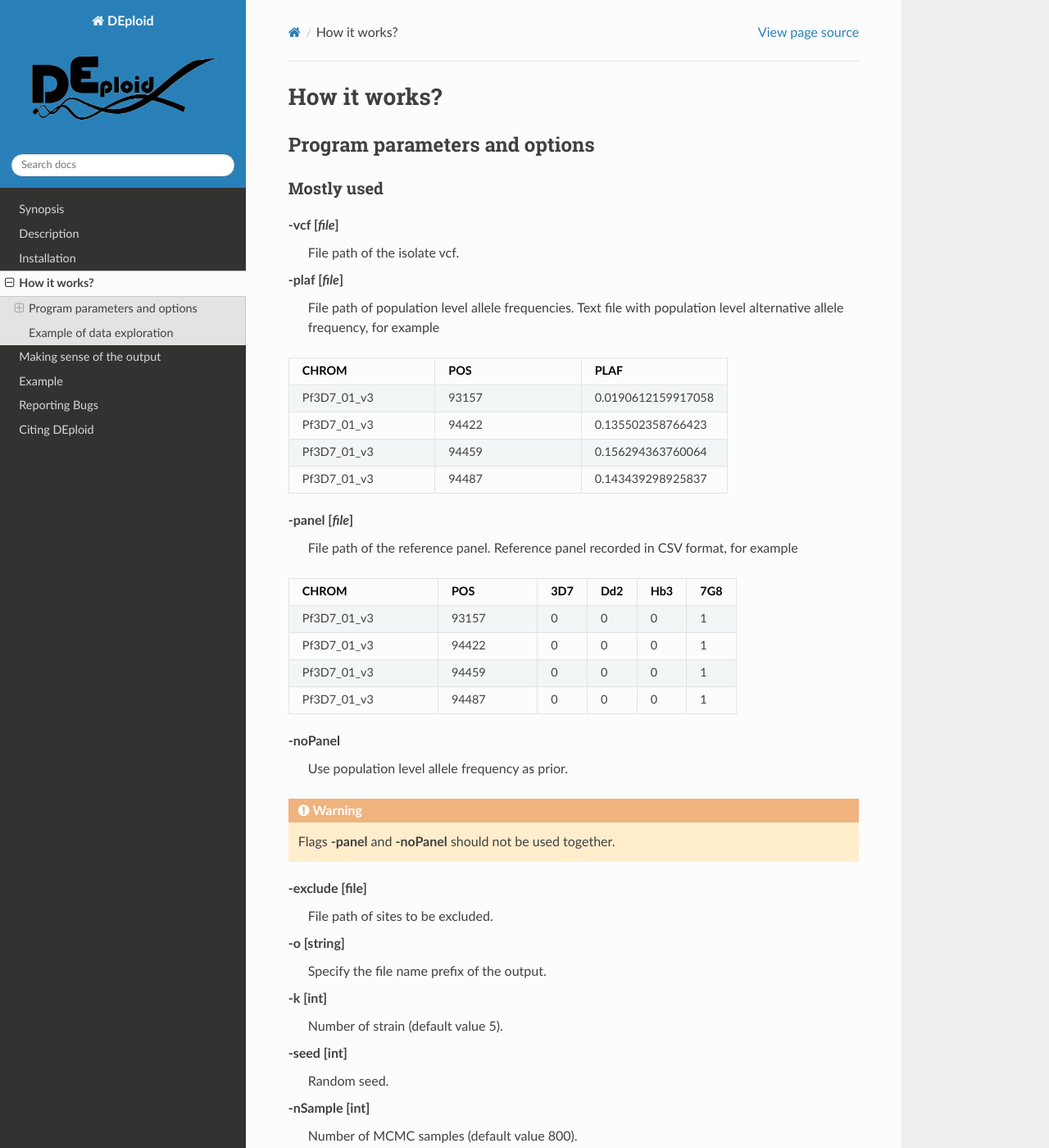
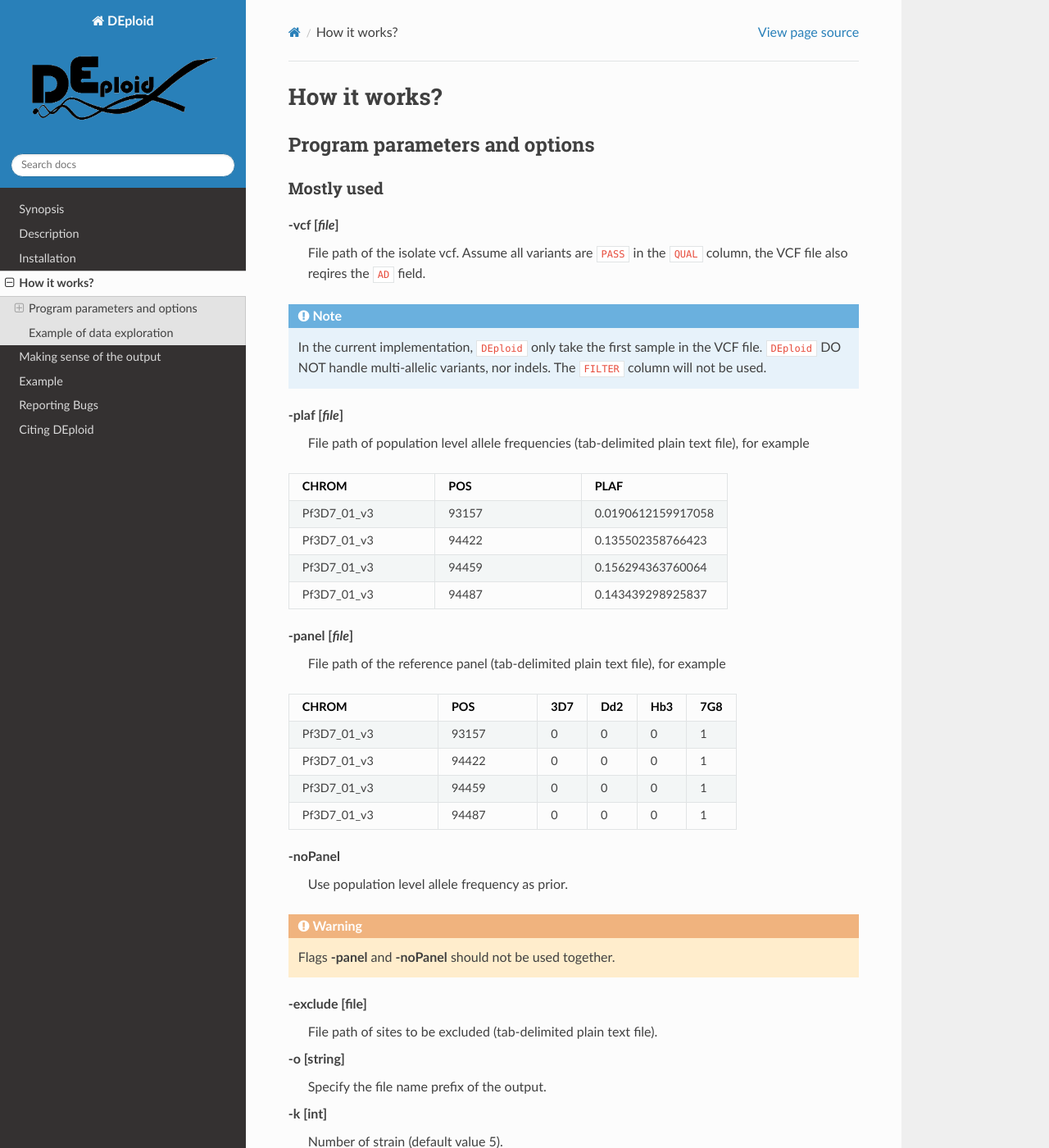
Before and after one commit to DEploid-dev/DEploid, a Sphinx documentation site: the page built from docs/input.rst, in a window 1280 px wide and 1400 px high. Shown: the whole window at 82% size. Built offline with Sphinx 7.4.7 and the Read the Docs theme 2.0.0, drawn with Linux system fonts in a browser that asks for light colours; some of the changed text lies outside the part shown.

Commit message:
update documents, close #115

```diff
--- a/docs/input.rst
+++ b/docs/input.rst
@@ -12,10 +12,14 @@ Mostly used
 -----------
 
 -vcf [*file*]
-    File path of the isolate vcf.
+    File path of the isolate vcf. Assume all variants are ``PASS`` in the ``QUAL`` column, the VCF file also reqires the ``AD`` field.
+
+.. note::
+    In the current implementation, ``DEploid`` only take the first sample in the VCF file. ``DEploid`` DO NOT handle multi-allelic variants, nor indels. The ``FILTER`` column will not be used.
+
 
 -plaf [*file*]
-    File path of population level allele frequencies. Text file with population level alternative allele frequency, for example
+    File path of population level allele frequencies (tab-delimited plain text file), for example
 
 .. csv-table::
     :header: CHROM, POS, PLAF
@@ -27,7 +31,7 @@ Mostly used
     Pf3D7_01_v3,94487,0.143439298925837
 
 -panel [*file*]
-    File path of the reference panel. Reference panel recorded in CSV format, for example
+    File path of the reference panel (tab-delimited plain text file), for example
 
 .. csv-table::
    :header: CHROM, POS, 3D7, Dd2, Hb3, 7G8
@@ -46,7 +50,7 @@ Mostly used
     Flags **-panel** and **-noPanel** should not be used together.
 
 -exclude [file]
-    File path of sites to be excluded.
+    File path of sites to be excluded (tab-delimited plain text file).
 
 -o [string]
     Specify the file name prefix of the output.
@@ -79,7 +83,7 @@ You may also try
 ----------------
 
 -ref [file] -alt [file]
-    File path of reference and alternative allele count.
+    File path of reference and alternative allele count (tab-delimited plain text file).
 
 .. note::
     In early ``dEploid`` versions (prior to `v0.2-release`), allele counts extracted from the vcf file are placed in two files, and parsed by flags **-ref [file]** and **-alt [file]**. Tab-delimited plain text for input. First and second columns record chromosome and position labels respectively.  Third columns records the reference allele count or alternative allele count. For example,
```
Also changed, not shown: 1 other file.
